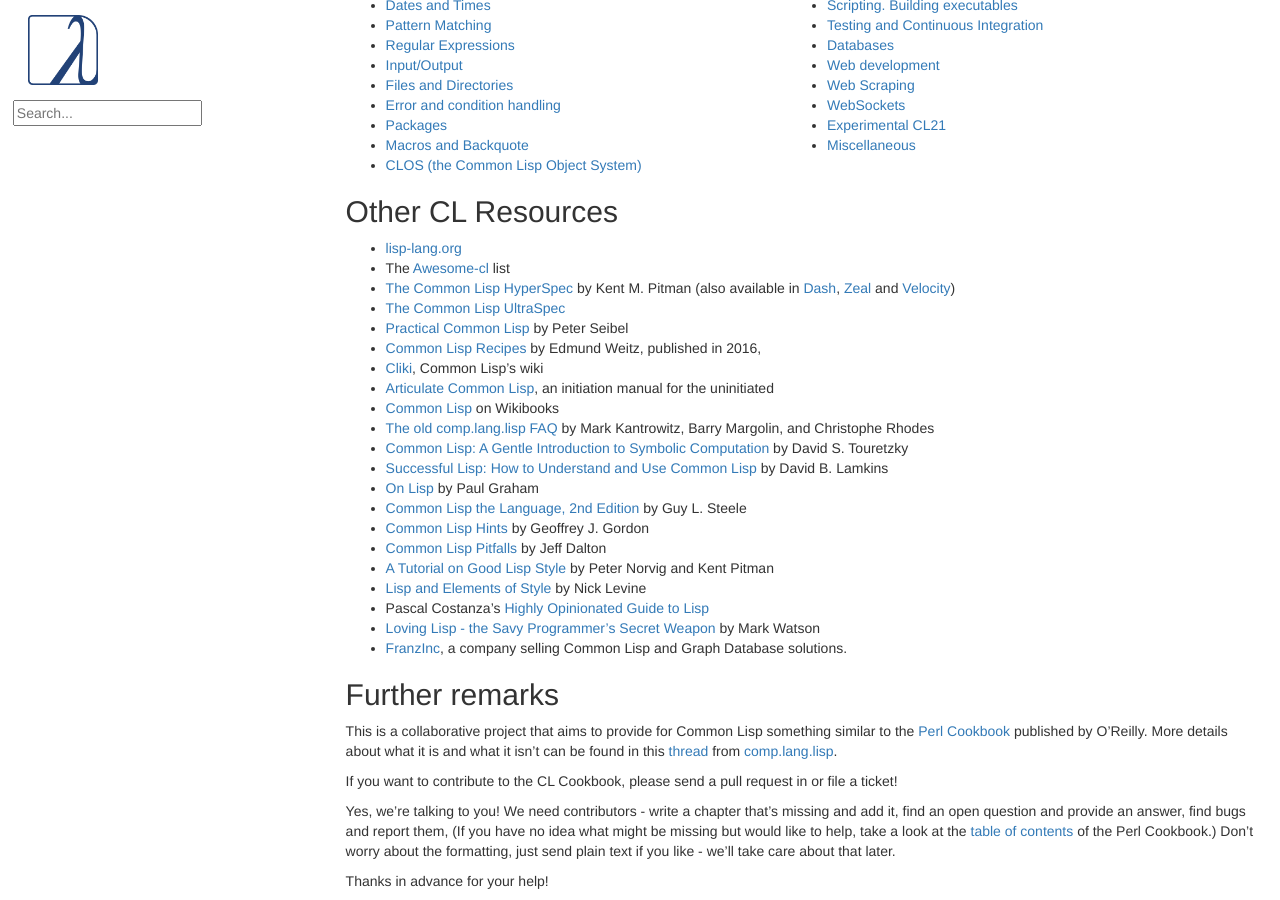
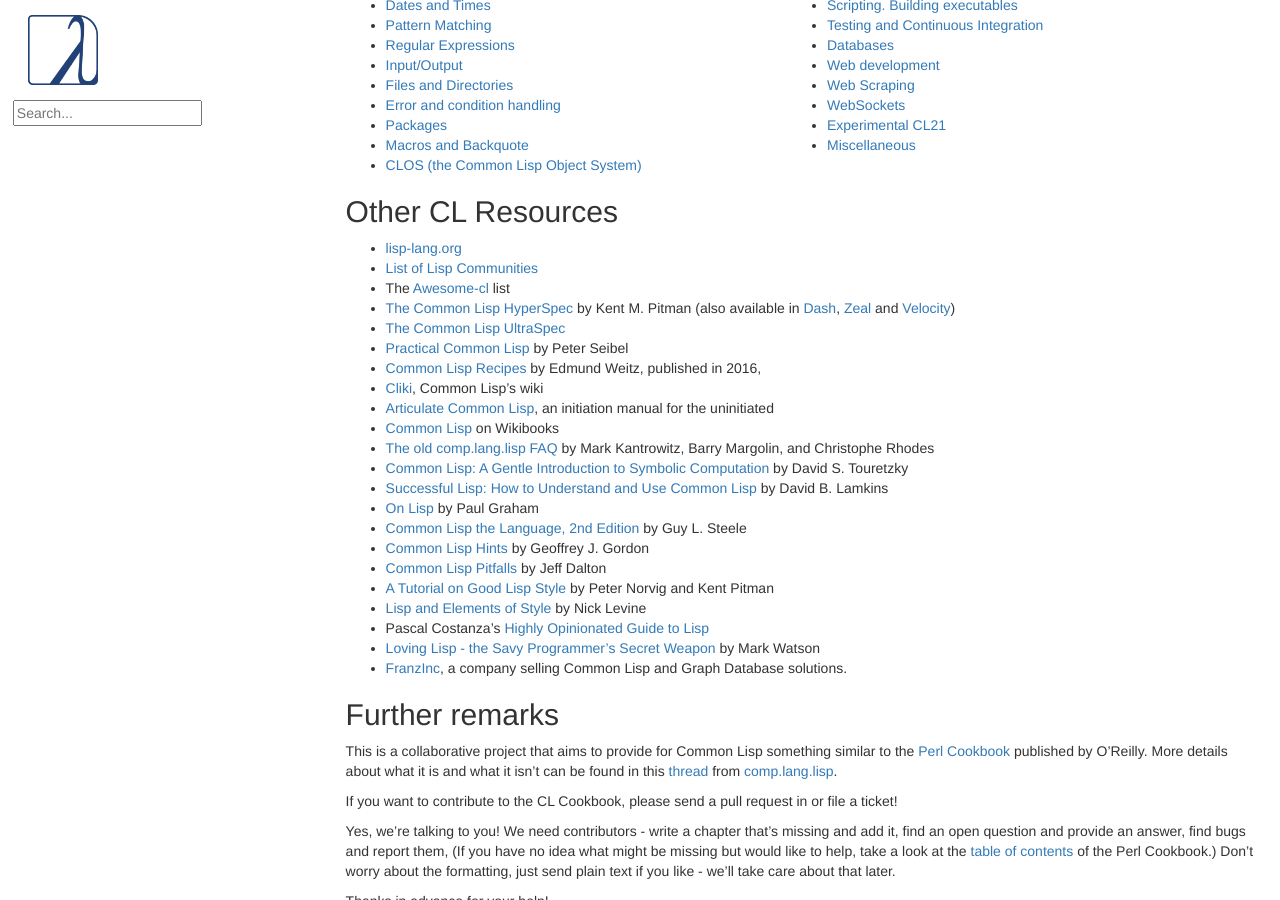
Before and after one commit to LispCookbook/cl-cookbook, a Jekyll site: the page built from index.md, in a window 1280 px wide and 900 px high, scrolled down 400 px. Built offline with Jekyll 4.4.1, drawn with Linux system fonts in a browser that asks for light colours.

Commit message:
Add list of communities
Closes #295

```diff
--- a/index.md
+++ b/index.md
@@ -51,6 +51,7 @@
 ## Other CL Resources
 
 * [lisp-lang.org](http://lisp-lang.org/)
+* [List of Lisp Communities](https://github.com/CodyReichert/awesome-cl#community)
 * The [Awesome-cl](https://github.com/CodyReichert/awesome-cl) list
 * [The Common Lisp HyperSpec](http://www.lispworks.com/documentation/HyperSpec/Front/index.htm) by Kent M. Pitman (also available in [Dash](https://kapeli.com/dash), [Zeal](https://zealdocs.org/) and [Velocity](https://velocity.silverlakesoftware.com/))
 * [The Common Lisp UltraSpec](http://phoe.tymoon.eu/clus/doku.php)
```
